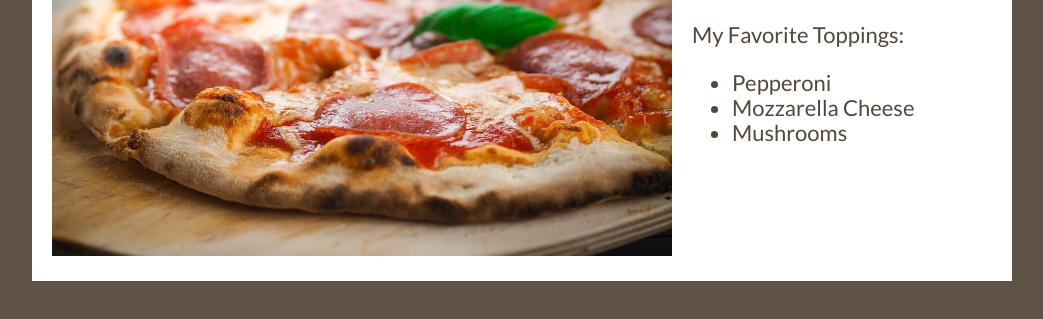
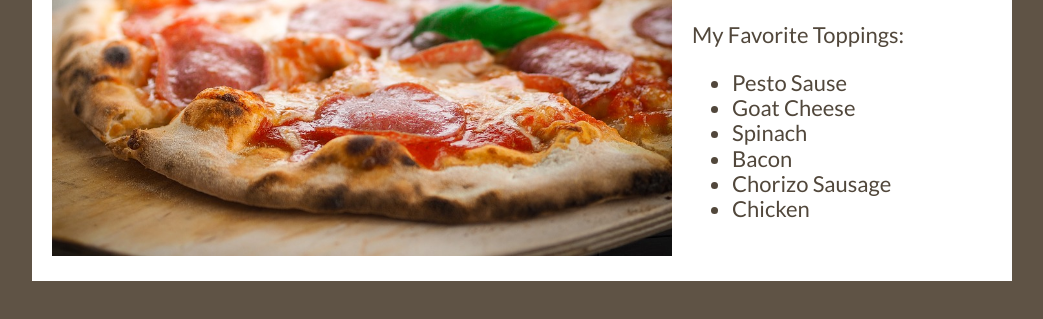
Before and after one commit to NolanRookey/pizza, a plain HTML site: page index.html in a window 1280 px wide. Shown: the part 197-516 px from the top of the page, without its empty margins (118-1161 px from the left). Drawn offline with nearby package versions, Linux system fonts and the light colour scheme; a web font is replaced by a local one.

Commit message:
Changed Pizza Topping List
HTML: Updated HTML Unordered List items to better toppings

```diff
--- a/index.html
+++ b/index.html
@@ -1,5 +1,6 @@
 <!DOCTYPE html>
 <html>
+
 <head>
 
     <title>My Favorite Pizza</title>
@@ -22,12 +23,16 @@
             <h1>Pizza!</h1>
             <p>My Favorite Toppings: </p>
             <ul>
-      <li>Pepperoni</li>
-      <li>Mozzarella Cheese</li>
-      <li>Mushrooms</li>
+                <li>Pesto Sause</li>
+                <li>Goat Cheese</li>
+                <li>Spinach</li>
+                <li>Bacon</li>
+                <li>Chorizo Sausage</li>
+                <li>Chicken</li>
             </ul>
         </div>
     </div>
 
 </body>
+
 </html>
```
Lines whose indentation alone changed are shown as unchanged.
